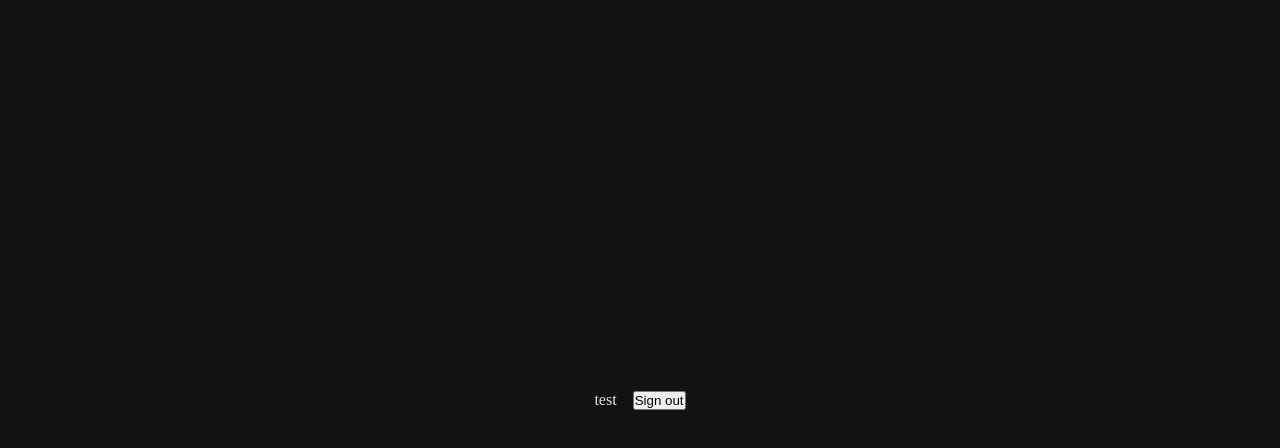
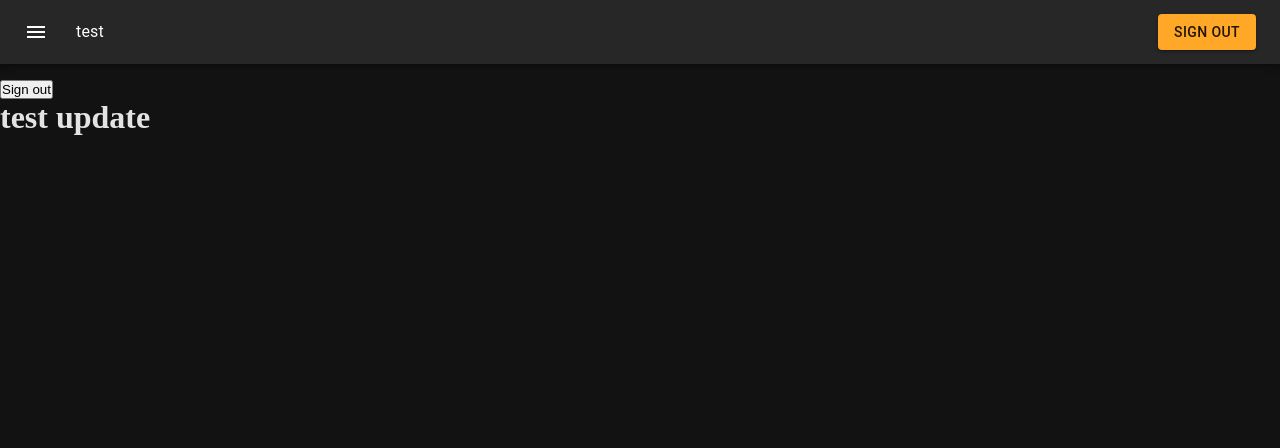
Before and after one commit to thomasreichmann/auto-twitch-compiler-web, a Next.js app: page / in a window 1280 px wide. Shown: the top 448 px of the page. Built offline with nearby package versions, Linux system fonts and the light colour scheme.

Commit message:
base header

```diff
--- a/package.json
+++ b/package.json
@@ -11,6 +11,7 @@
   "dependencies": {
     "@emotion/react": "^11.10.6",
     "@emotion/styled": "^11.10.6",
+    "@mui/icons-material": "^5.11.16",
     "@mui/material": "^5.12.0",
     "@next-auth/mongodb-adapter": "^1.1.1",
     "@next/font": "13.1.6",
--- /dev/null
+++ b/src/components/header/index.tsx
@@ -0,0 +1,33 @@
+import {
+  AppBar,
+  Box,
+  Button,
+  IconButton,
+  Toolbar,
+  Typography,
+} from "@mui/material";
+import MenuIcon from "@mui/icons-material/Menu";
+import { signOut } from "next-auth/react";
+import React from "react";
+
+export const Header = () => (
+  <Box sx={{ flexGrow: 1 }}>
+    <AppBar position="static">
+      <Toolbar>
+        <IconButton
+          size="large"
+          edge="start"
+          color="inherit"
+          aria-label="menu"
+          sx={{ mr: 2 }}
+        >
+          <MenuIcon />
+        </IconButton>
+        <Typography sx={{ flexGrow: 1 }}>test</Typography>
+        <Button onClick={() => signOut()} variant="contained" color="warning">
+          Sign out
+        </Button>
+      </Toolbar>
+    </AppBar>
+  </Box>
+);
--- a/src/components/layout/index.tsx
+++ b/src/components/layout/index.tsx
@@ -1,11 +1,15 @@
 import React, { ReactElement, ReactNode } from "react";
 import Grid from "@mui/material/Unstable_Grid2";
+import { Paper } from "@mui/material";
+import { Header } from "../header";
 
 const Layout = (page: ReactElement): ReactNode => {
   return (
     <>
-      <Grid container spacing={2}>
-        <Grid>test</Grid>
+      <Grid container spacing={2} direction="column">
+        <Grid lg>
+          <Header />
+        </Grid>
         <Grid>{page}</Grid>
       </Grid>
     </>
--- a/src/pages/index.tsx
+++ b/src/pages/index.tsx
@@ -19,6 +19,7 @@ export default function Home() {
       </Head>
       <main className={styles.main}>
         <button onClick={() => signOut()}>Sign out</button>
+        <h1>test update</h1>
       </main>
     </>
   );
--- a/src/styles/globals.scss
+++ b/src/styles/globals.scss
@@ -14,11 +14,11 @@ body {
   background-color: #121212;
   min-height: 100vh;
 
-  display: flex;
-  flex-direction: column;
-  justify-content: center;
-  align-items: center;
-  padding: 2em;
+  // // display: flex;
+  // // flex-direction: column;
+  // // justify-content: center;
+  // // align-items: center;
+  // padding: 2em;
 
   color: #e3e3e3;
 }
```
Also changed, not shown: 1 other file (tests, documents, lock files or other folders).
